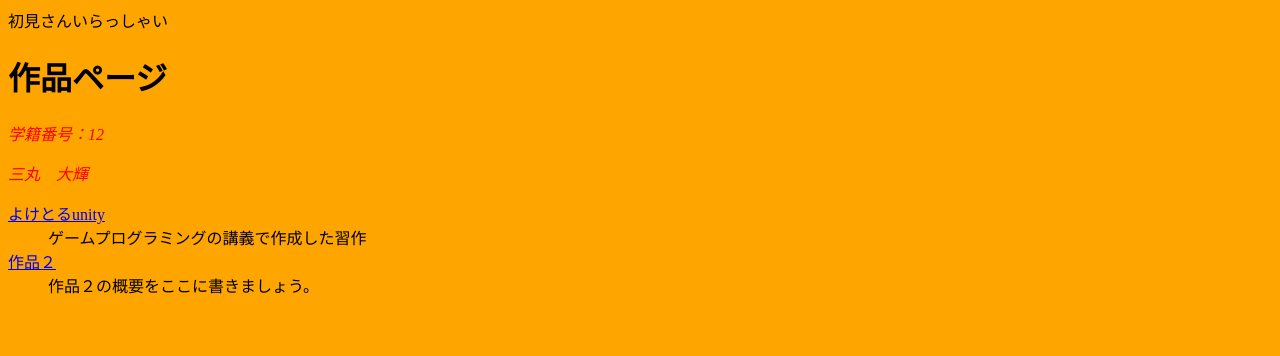
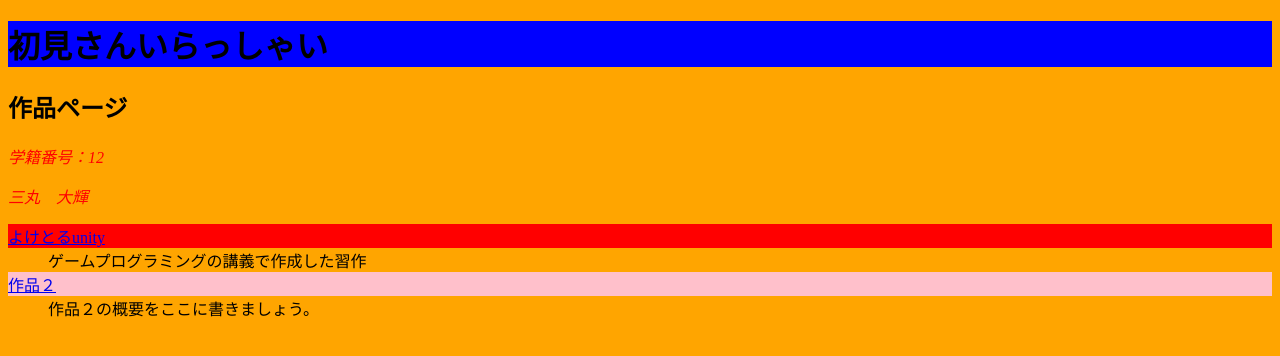
Before and after one commit to haiperion/haiperion.github.io, a plain HTML site: page index.html in a window 1280 px wide. Drawn offline with Linux system fonts and the light colour scheme.

Commit message:
文字のバックカラー

```diff
--- a/index.html
+++ b/index.html
@@ -13,14 +13,14 @@
 <link rel="stylesheet" href="./mystyles.css">
 </head>
 <body>
-初見さんいらっしゃい
-<h1>作品ページ</h1>
+<h1 class="work-title3">初見さんいらっしゃい<h1>
+<h2>作品ページ</h2>
         <p>学籍番号：12</p>
         <p>三丸　大輝</p>
         <dl>
-            <dt><a href="http://haiperion.github.io/yoketoru/">よけとるunity</a></li></dt>
+            <dt class="work-title"><a href="http://haiperion.github.io/yoketoru/">よけとるunity</a></li></dt>
             <dd>ゲームプログラミングの講義で作成した習作</dd>
 
-            <dt><a href="./folder2/">作品２</a></li></dt>
+            <dt class="work-title2"><a href="http://www.gochiusa.com/">作品２</a></li></dt>
             <dd>作品２の概要をここに書きましょう。</dd>
         </dl>
--- a/mystyles.css
+++ b/mystyles.css
@@ -1,4 +1,14 @@
 body{background: orange; }
-p {font-style: italic;
+p {
+  font-style: italic;
 color: red;
 }
+.work-title{
+  background: red;
+}
+.work-title2{
+  background: pink;
+}
+.work-title3{
+  background: blue;
+}
```
